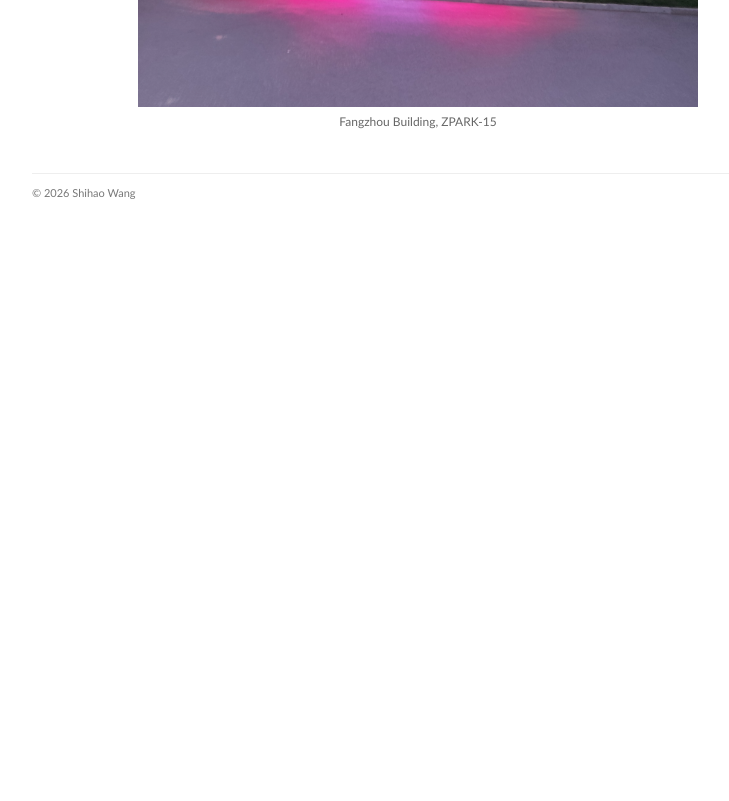
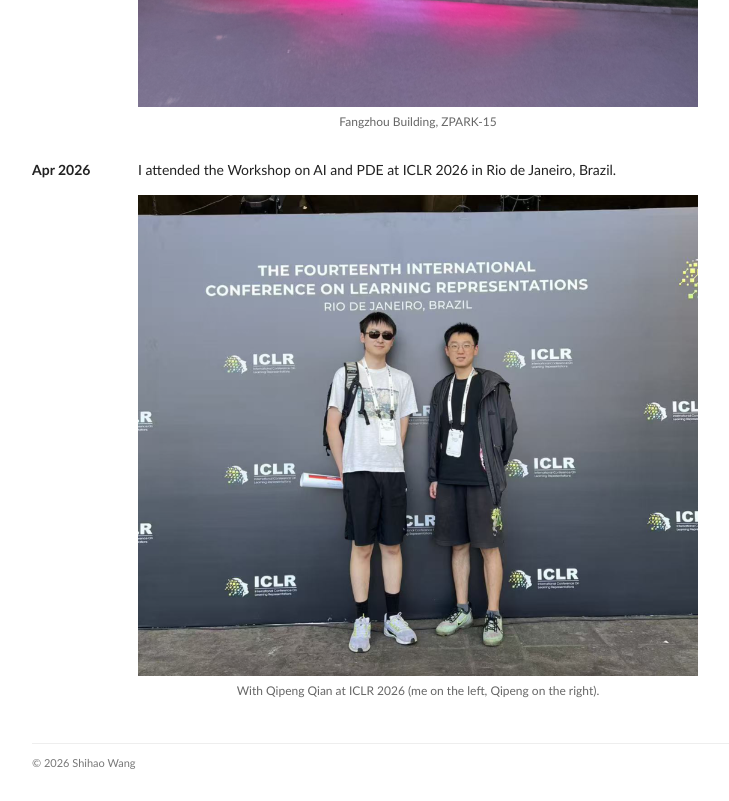
Before and after one commit to Kagami319/kagami319.github.io, a plain HTML site: page index.html in a window 1280 px wide. Shown: the part 778-1579 px from the top of the page, without its empty margins (224-953 px from the left). Before the commit the page ends 1009 px from the top, so only its background shows below. Drawn offline with Linux system fonts and the light colour scheme; no server answers.

Commit message:
Add April 2026 ICLR workshop news and photo

```diff
--- a/index.html
+++ b/index.html
@@ -9,7 +9,7 @@
     <meta name="theme-color" content="#ffffff">
     <title>Shihao Wang</title>
     <link rel="stylesheet" href="./stylesheet.css">
-    <link rel="stylesheet" href="./styles.css?v=20261117-news-photo">
+    <link rel="stylesheet" href="./styles.css?v=20261117-iclr-news">
     <script type="module" src="./app.js?v=20261117-curated"></script>
   </head>
   <body>
@@ -50,6 +50,16 @@
                 <figure class="news-photo">
                   <img src="./assets/news/fangzhou-building.png" alt="Illuminated Baidu sign outside Fangzhou Building at dusk" width="928" height="685" loading="lazy" decoding="async">
                   <figcaption>Fangzhou Building, ZPARK-15</figcaption>
+                </figure>
+              </dd>
+            </div>
+            <div class="news-item">
+              <dt><time datetime="2026-04">Apr 2026</time></dt>
+              <dd>
+                I attended the Workshop on AI and PDE at ICLR 2026 in Rio de Janeiro, Brazil.
+                <figure class="news-photo">
+                  <img src="./assets/news/iclr-2026.png" alt="Shihao Wang on the left and Qipeng Qian on the right at ICLR 2026 in Rio de Janeiro" width="932" height="801" loading="lazy" decoding="async">
+                  <figcaption>With Qipeng Qian at ICLR 2026 (me on the left, Qipeng on the right).</figcaption>
                 </figure>
               </dd>
             </div>
--- a/styles.css
+++ b/styles.css
@@ -17,6 +17,7 @@ button:disabled{cursor:wait;opacity:.6}
 .section-header{padding:16px}
 .news-list{margin:14px 0 0}
 .news-item{display:grid;grid-template-columns:90px minmax(0,1fr);gap:16px}
+.news-item+.news-item{margin-top:28px}
 .news-item dt{font-weight:700;white-space:nowrap}
 .news-item dd{margin:0}
 .news-photo{width:100%;max-width:560px;margin:14px 0 0}
```
Also changed, not shown: assets/news/iclr-2026.png (added).
